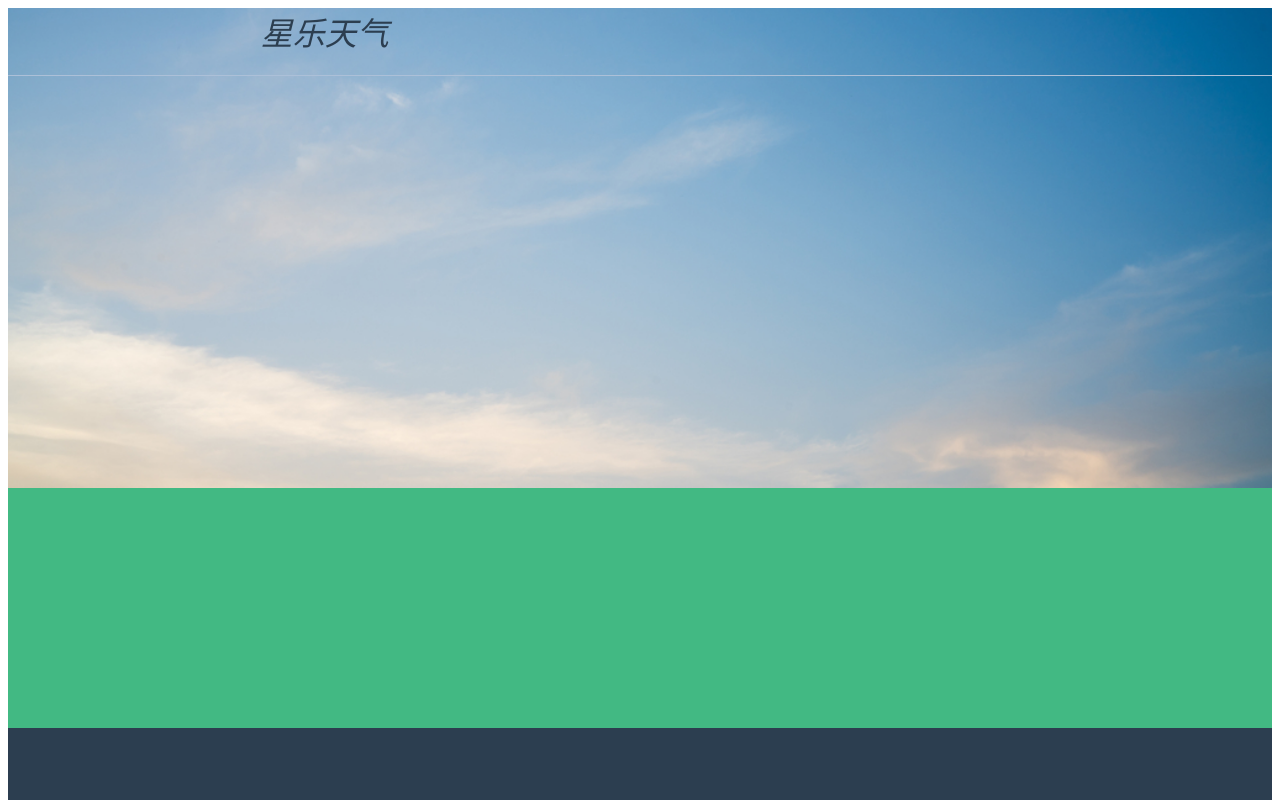
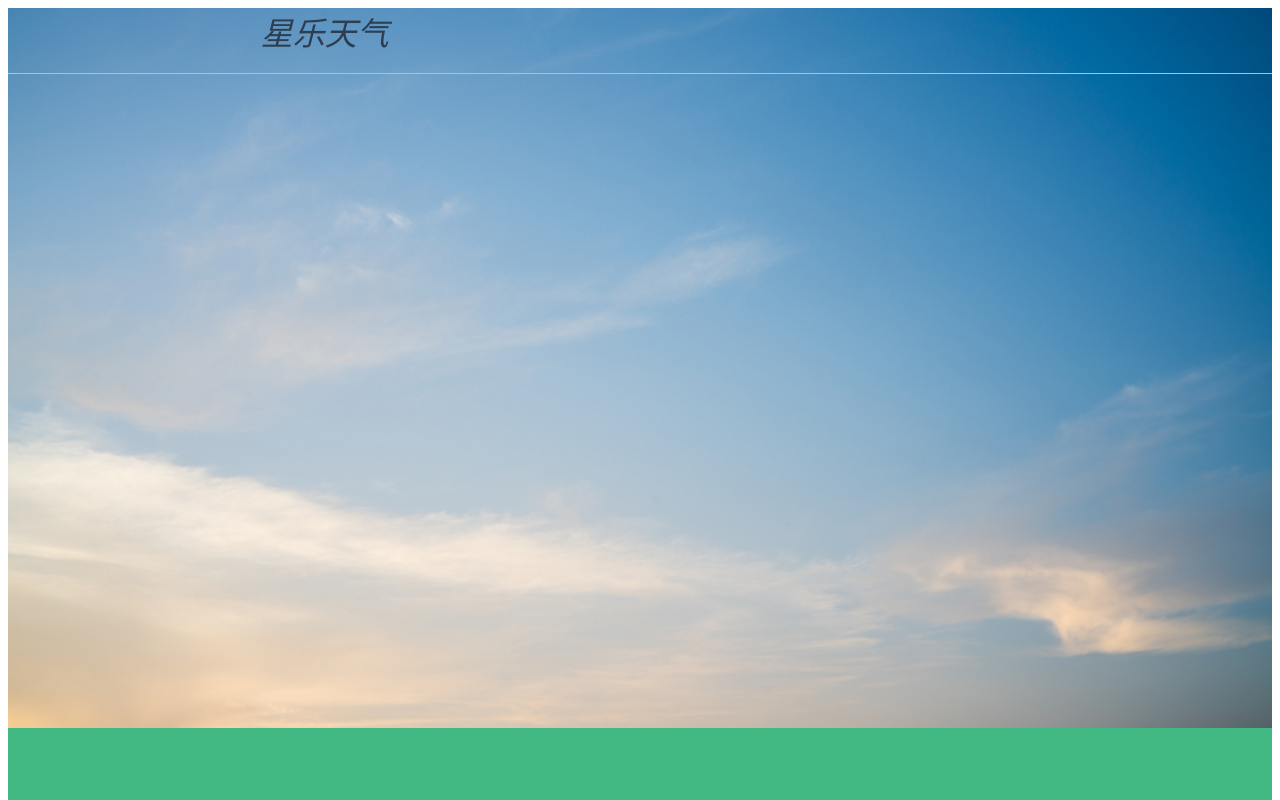
Before and after one commit to fire-g/stars, a Vue app in the folder stars-view/: page / in a window 1280 px wide. Shown: the top 800 px of the page. Built offline with nearby package versions, Linux system fonts and the light colour scheme.

Commit message:
Update App.vue

```diff
--- a/stars-view/src/App.vue
+++ b/stars-view/src/App.vue
@@ -27,7 +27,7 @@ export default {
 
   #header {
     width:100%;
-    height:40%;
+    height:60%;
     background: url("../src/assets/background.jpg") no-repeat left;
     background-size: cover;
   }
@@ -46,7 +46,7 @@ export default {
 
   #header-title {
     width:100%;
-    height:14%;
+    height:9%;
   }
 
   #link {
@@ -57,7 +57,7 @@ export default {
 
   #header-content {
     width:100%;
-    height:85%;
+    height:90%;
   }
 
 </style>
```
